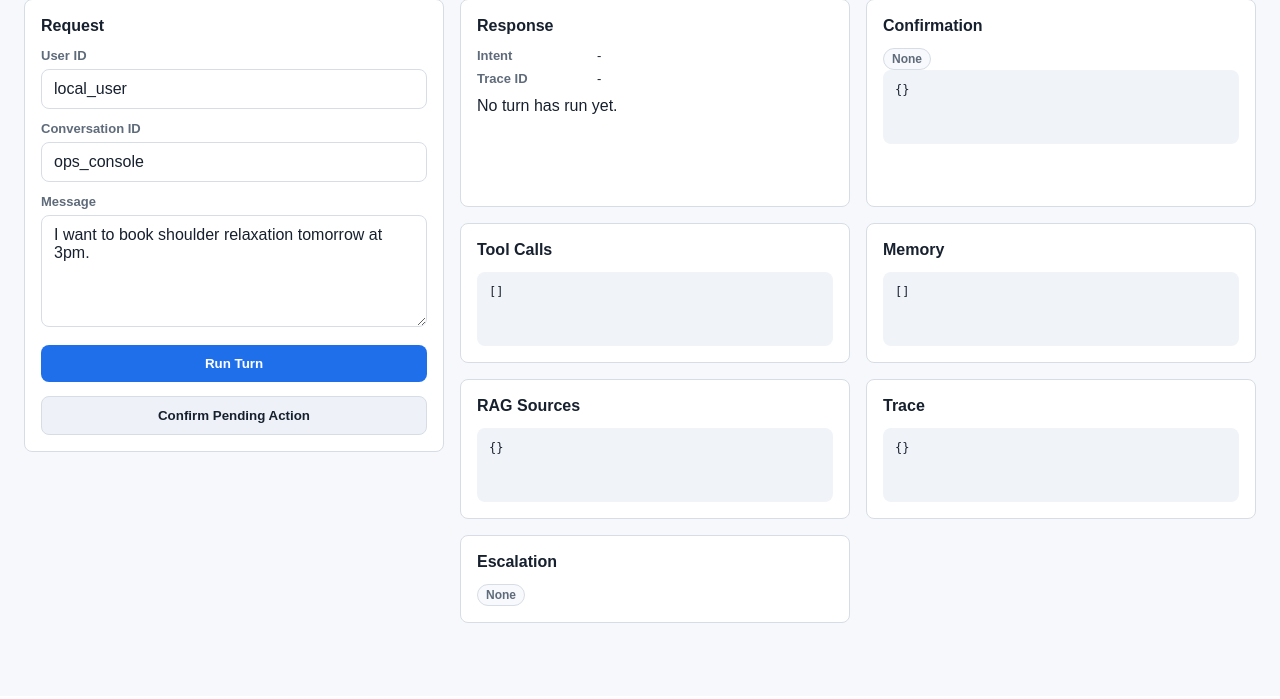
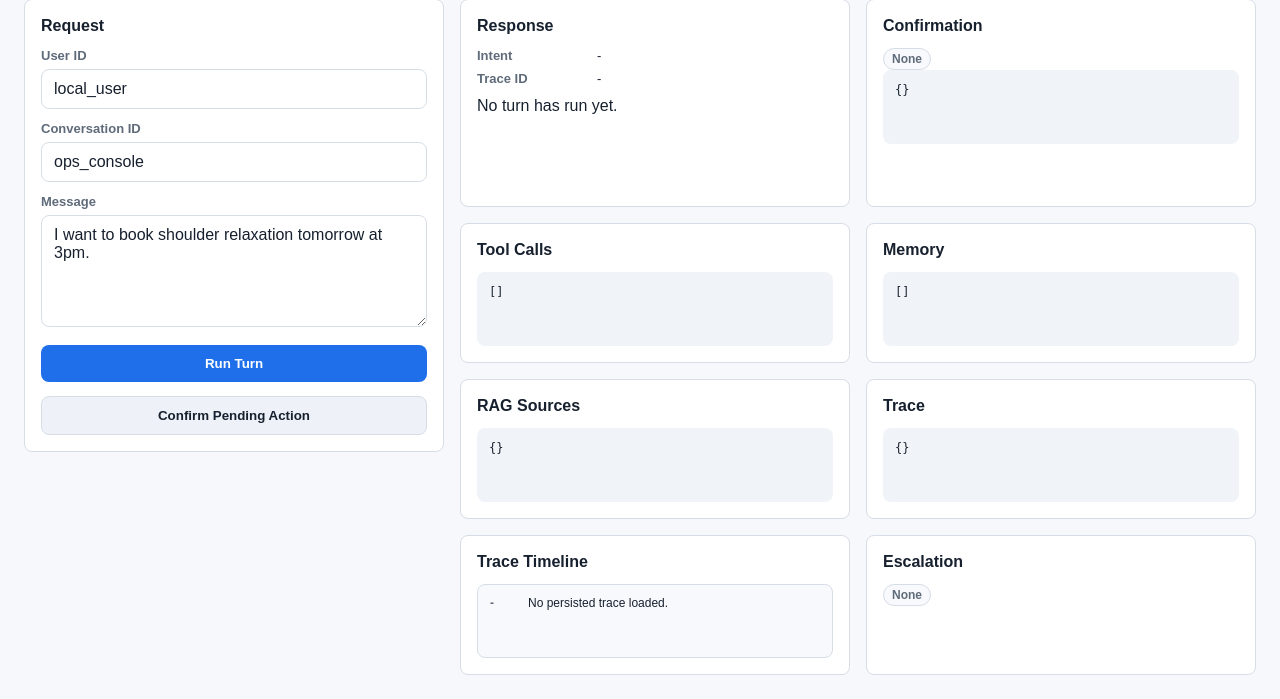
Before and after one commit to yhao7541-commits/--agent, a FastAPI app: page /operations in a window 1280 px wide. Shown: the part 104-803 px from the top of the page. Before the commit the page ends 727 px from the top, so only its background shows below. Run offline with FastAPI, Linux system fonts and the light colour scheme.

Commit message:
feat: expose operations trace timeline

```diff
--- a/web/templates/operations_console.html
+++ b/web/templates/operations_console.html
@@ -205,6 +205,48 @@
             background: #fff1ef;
         }
 
+        .timeline {
+            min-height: 74px;
+            max-height: 260px;
+            overflow: auto;
+            margin: 0;
+            padding: 0;
+            list-style: none;
+            border: 1px solid var(--line);
+            border-radius: 8px;
+            background: #f7f9fc;
+        }
+
+        .timeline li {
+            display: grid;
+            grid-template-columns: 28px minmax(0, 1fr);
+            gap: 10px;
+            padding: 10px 12px;
+            border-bottom: 1px solid var(--line);
+            font-size: 12px;
+            line-height: 1.45;
+        }
+
+        .timeline li:last-child {
+            border-bottom: 0;
+        }
+
+        .timeline .index {
+            color: var(--muted);
+            font-weight: 700;
+        }
+
+        .timeline .node {
+            font-weight: 700;
+            color: var(--text);
+        }
+
+        .timeline .meta {
+            margin-top: 2px;
+            color: var(--muted);
+            word-break: break-word;
+        }
+
         @media (max-width: 900px) {
             .shell {
                 padding: 16px;
@@ -287,6 +329,13 @@
                     <pre id="trace-json">{}</pre>
                 </section>
 
+                <section class="panel" id="trace-timeline-panel">
+                    <h2>Trace Timeline</h2>
+                    <ol class="timeline" id="trace-timeline">
+                        <li><span class="index">-</span><span>No persisted trace loaded.</span></li>
+                    </ol>
+                </section>
+
                 <section class="panel" id="escalation-panel">
                     <h2>Escalation</h2>
                     <div id="escalation-status"><span class="badge">None</span></div>
@@ -333,6 +382,78 @@
                 : '<span class="badge good">Not escalated</span>';
         }
 
+        function renderTraceTimeline(events) {
+            const timeline = $("trace-timeline");
+            timeline.innerHTML = "";
+            if (!events || events.length === 0) {
+                const item = document.createElement("li");
+                const index = document.createElement("span");
+                index.className = "index";
+                index.textContent = "-";
+                const body = document.createElement("span");
+                body.textContent = "Trace not found.";
+                item.append(index, body);
+                timeline.appendChild(item);
+                return;
+            }
+            events.forEach((event, position) => {
+                const item = document.createElement("li");
+                const index = document.createElement("span");
+                index.className = "index";
+                index.textContent = String(position + 1);
+                const body = document.createElement("span");
+                const node = document.createElement("div");
+                node.className = "node";
+                node.textContent = `${event.node || "-"} · ${event.event_type || "event"}`;
+                const meta = document.createElement("div");
+                meta.className = "meta";
+                meta.textContent = traceEventSummary(event);
+                body.append(node, meta);
+                item.append(index, body);
+                timeline.appendChild(item);
+            });
+        }
+
+        function traceEventSummary(event) {
+            const metadata = event.metadata || {};
+            if (event.error) {
+                return event.error.code || "error";
+            }
+            if (metadata.tool_name) {
+                return `${metadata.tool_name} · ${metadata.status || "ok"}`;
+            }
+            if (metadata.intent) {
+                return `intent=${metadata.intent}`;
+            }
+            if (metadata.status) {
+                return `status=${metadata.status}`;
+            }
+            return `${event.latency_ms || 0}ms`;
+        }
+
+        async function loadTrace(traceId) {
+            if (!traceId) {
+                renderTraceTimeline([]);
+                return;
+            }
+            const response = await fetch(`/api/operations/traces/${encodeURIComponent(traceId)}`);
+            if (!response.ok) {
+                renderTraceTimeline([]);
+                $("trace-json").textContent = asJson({
+                    trace_id: traceId,
+                    status: "not persisted"
+                });
+                return;
+            }
+            const data = await response.json();
+            renderTraceTimeline(data.events || []);
+            $("trace-json").textContent = asJson({
+                trace_id: data.trace_id,
+                replay: data.replay,
+                events: data.events || []
+            });
+        }
+
         async function runTurn(payload) {
             setStatus("Running", "warn");
             const response = await fetch("/api/operations/chat", {
@@ -346,6 +467,7 @@
             }
             const data = await response.json();
             render(data);
+            await loadTrace(data.trace_id);
             setStatus("Ready", "good");
             return data;
         }
```
Also changed, not shown: api/operations.py (+31 -1 lines), tests/test_operations_api.py (+36 -0 lines), tests/test_operations_console_template.py (added, +9 -0 lines).
